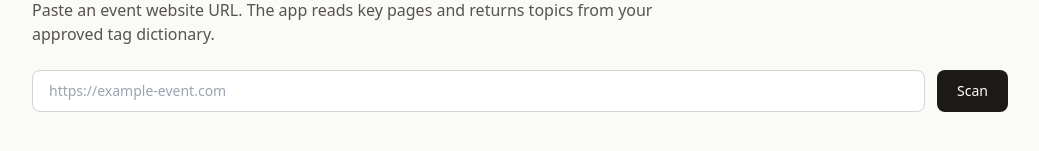
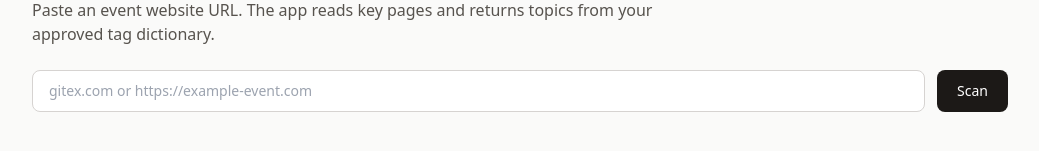
Before and after one commit to Camilla-8/Jason-s-machine, a Next.js app: page / in a window 1280 px wide. Shown: the part 155-306 px from the top of the page, without its empty margins (120-1159 px from the left). Built offline with nearby package versions, Linux system fonts and the light colour scheme.

Commit message:
update: 변경 내용 설명

```diff
--- a/src/app/api/scan/route.ts
+++ b/src/app/api/scan/route.ts
@@ -2,6 +2,7 @@ import { NextResponse } from "next/server";
 import { ingestEventContent } from "@/lib/event-ingest";
 import { classifyEvent } from "@/lib/classifier";
 import { toFriendlyApiError } from "@/lib/api-errors";
+import { normalizeEventUrlInput } from "@/lib/normalize-url";
 import { queueSuggestedTagFromScan } from "@/lib/proposals";
 import type { ClassificationResult, ScanResult } from "@/lib/types";
 
@@ -18,11 +19,7 @@ function formatTopics(classification: ClassificationResult): string {
 export async function POST(request: Request) {
   try {
     const body = (await request.json()) as { url?: string };
-    const url = body.url?.trim();
-
-    if (!url) {
-      return NextResponse.json({ error: "URL is required." }, { status: 400 });
-    }
+    const url = normalizeEventUrlInput(body.url ?? "");
 
     const { pages, source, sourceNote, sourceWarning } = await ingestEventContent(url);
     const classification = await classifyEvent(pages, url, { source });
--- a/src/app/page.tsx
+++ b/src/app/page.tsx
@@ -2,6 +2,7 @@
 
 import { useEffect, useMemo, useState } from "react";
 import type { ScanResult, Tag, ApiErrorCode } from "@/lib/types";
+import { normalizeEventUrlInput } from "@/lib/normalize-url";
 import { getErrorMessage } from "@/lib/error-message";
 import { copyToClipboard } from "@/lib/sheets-tsv";
 
@@ -85,11 +86,13 @@ export default function HomePage() {
     const timeout = setTimeout(() => controller.abort(), 90000);
 
     try {
+      const normalizedUrl = normalizeEventUrlInput(url);
+      setUrl(normalizedUrl);
       setPhase("analyzing");
       const res = await fetch("/api/scan", {
         method: "POST",
         headers: { "Content-Type": "application/json" },
-        body: JSON.stringify({ url }),
+        body: JSON.stringify({ url: normalizedUrl }),
         signal: controller.signal,
       });
 
@@ -163,9 +166,9 @@ export default function HomePage() {
           className="mt-6 flex gap-3"
         >
           <input
-            type="url"
+            type="text"
             required
-            placeholder="https://example-event.com"
+            placeholder="gitex.com or https://example-event.com"
             value={url}
             onChange={(e) => setUrl(e.target.value)}
             className="flex-1 rounded-lg border border-stone-300 px-4 py-2.5 text-sm focus:border-stone-500 focus:outline-none focus:ring-2 focus:ring-stone-200"
--- a/src/lib/event-ingest.ts
+++ b/src/lib/event-ingest.ts
@@ -7,6 +7,7 @@ import {
   tavilyFallbackWarning,
 } from "./web-search-fallback";
 import { eventUrlVariants } from "./url-variants";
+import { normalizeEventUrlInput } from "./normalize-url";
 import type { ScanSource, ScrapedPage } from "./types";
 
 export interface EventIngestResult {
@@ -68,14 +69,9 @@ async function fetchViaWebSearch(eventUrl: string): Promise<{
 }
 
 export async function ingestEventContent(eventUrl: string): Promise<EventIngestResult> {
-  try {
-    new URL(eventUrl);
-  } catch {
-    throw new Error("Invalid URL. Please enter a valid event website URL.");
-  }
+  const normalizedUrl = normalizeEventUrlInput(eventUrl);
 
-  const normalizedInput = eventUrl.replace(/\/$/, "");
-  const variants = eventUrlVariants(eventUrl);
+  const variants = eventUrlVariants(normalizedUrl);
 
   for (const candidate of variants) {
     const result = await attemptScrapeEventSite(candidate);
@@ -84,7 +80,7 @@ export async function ingestEventContent(eventUrl: string): Promise<EventIngestR
         pages: result.pages,
         source: "direct",
         sourceNote:
-          candidate !== normalizedInput ? `Read via alternate URL: ${candidate}` : undefined,
+          candidate !== normalizedUrl ? `Read via alternate URL: ${candidate}` : undefined,
       };
     }
 
@@ -93,7 +89,7 @@ export async function ingestEventContent(eventUrl: string): Promise<EventIngestR
     }
   }
 
-  const webSearch = await fetchViaWebSearch(eventUrl);
+  const webSearch = await fetchViaWebSearch(normalizedUrl);
   return {
     pages: webSearch.pages,
     source: webSearch.source,
--- /dev/null
+++ b/src/lib/normalize-url.ts
@@ -0,0 +1,21 @@
+export function normalizeEventUrlInput(raw: string): string {
+  const trimmed = raw.trim();
+  if (!trimmed) {
+    throw new Error("URL is required.");
+  }
+
+  const withScheme = /^https?:\/\//i.test(trimmed) ? trimmed : `https://${trimmed}`;
+
+  let parsed: URL;
+  try {
+    parsed = new URL(withScheme);
+  } catch {
+    throw new Error("Invalid URL. Please enter a valid event website URL.");
+  }
+
+  if (!parsed.hostname || !parsed.hostname.includes(".")) {
+    throw new Error("Invalid URL. Please enter a valid event website URL.");
+  }
+
+  return parsed.toString().replace(/\/$/, "");
+}
```
